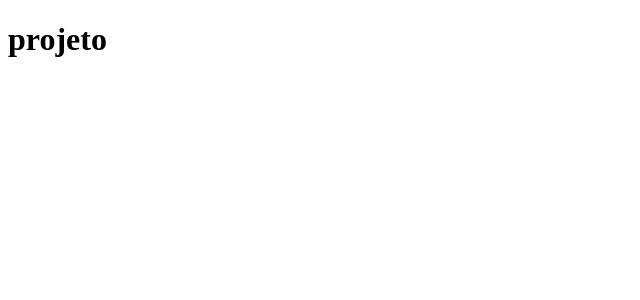
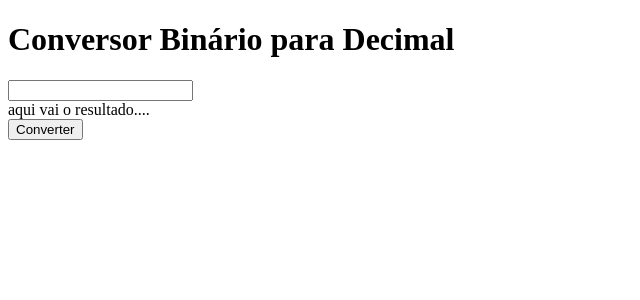
Before and after one commit to Elielson77/binary_conversor, a React (Vite) app: page / in a window 1280 px wide. Shown: the top 300 px of the page, without its empty margins (0-640 px from the left). Built offline with nearby package versions, Linux system fonts and the light colour scheme.

Commit message:
add input field

```diff
--- a/index.html
+++ b/index.html
@@ -4,7 +4,7 @@
     <meta charset="UTF-8" />
     <link rel="icon" type="image/svg+xml" href="/vite.svg" />
     <meta name="viewport" content="width=device-width, initial-scale=1.0" />
-    <title>Vite + React</title>
+    <title>Conversor</title>
   </head>
   <body>
     <div id="root"></div>
--- a/src/App.jsx
+++ b/src/App.jsx
@@ -1,12 +1,12 @@
-import { useState } from 'react'
+import BinaryToDecimal from './components/BinaryToDecimal'
 
 function App() {
 
   return (
     <div className="App">
-      <h1>projeto
+      <h1>Conversor Binário para Decimal</h1>
 
-      </h1>
+      <BinaryToDecimal />
     </div>
   )
 }
--- /dev/null
+++ b/src/components/BinaryToDecimal/index.jsx
@@ -0,0 +1,14 @@
+import React from "react";
+
+const BinaryToDecimal = () => {
+
+  return(
+    <div className="input-container">
+      <input type="number" />
+      <div className="resultado">aqui vai o resultado....</div>
+      <button>Converter</button>
+    </div>
+  )
+}
+
+export default BinaryToDecimal;
```
Also changed, not shown: src/components/BinaryToDecimal/style.css (added).
